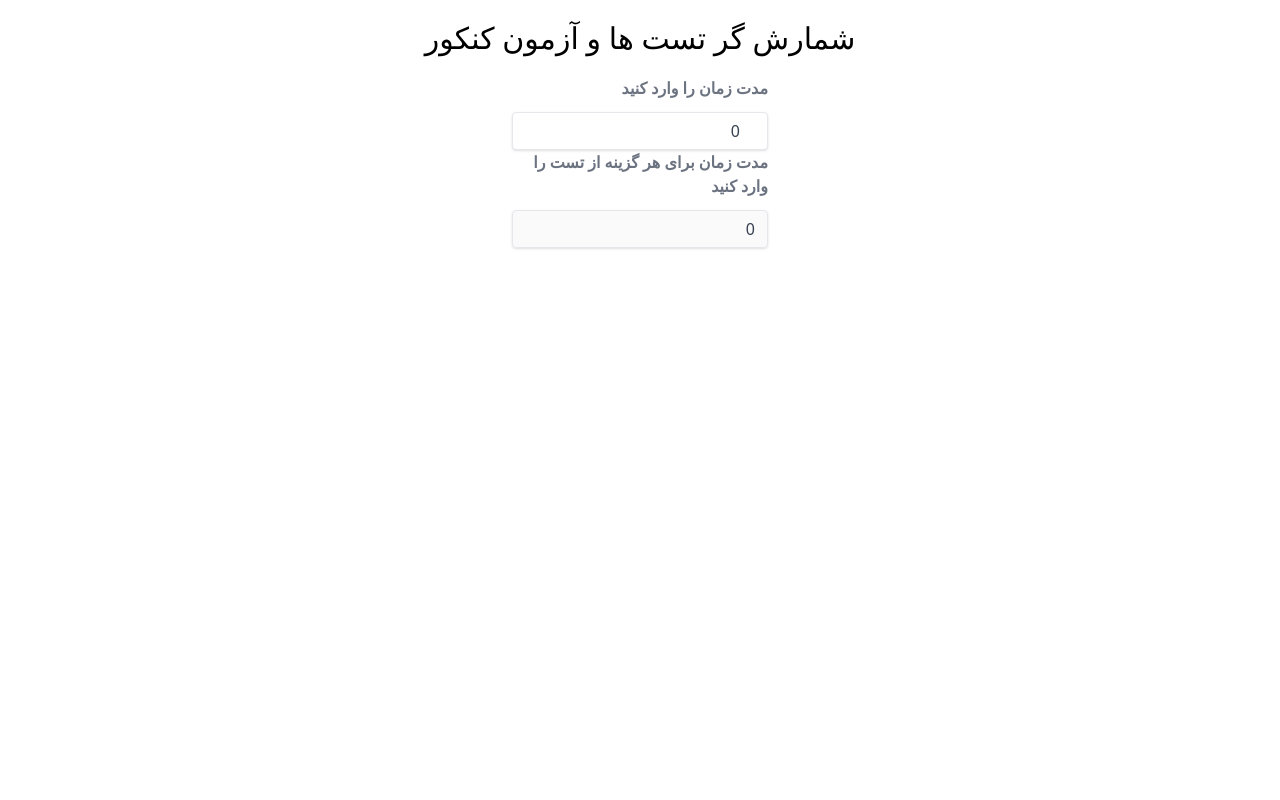
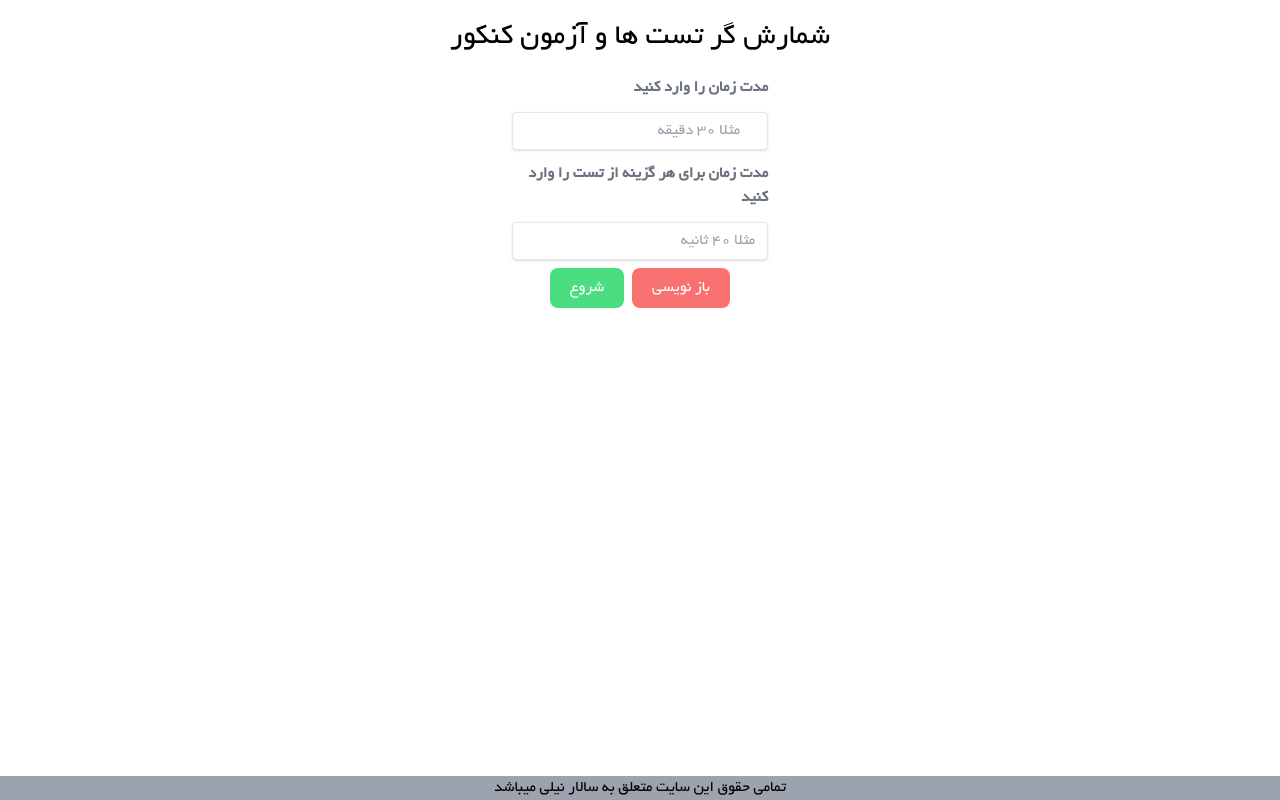
Before and after one commit to DesertFoox/konkourTestCountdown, a React (Create React App) app: page / in a window 1280 px wide. Built offline with nearby package versions, Linux system fonts and the light colour scheme.

Commit message:
fix button logic

```diff
--- a/src/Components/Common/Button/Button.tsx
+++ b/src/Components/Common/Button/Button.tsx
@@ -8,15 +8,12 @@ const Button: React.FC<IButtonProps> = ({
   onClick,
   color,
   disabled,
+  disabledColor,
 }): JSX.Element => {
   return (
     <button
       className={`h-10 px-5 ${
-        disabled
-          ? `bg-${color ? color : "green"}-400 ${
-              color === "bg-red-600" ? "bg-red-300" : "green"
-            }`
-          : `${color ? color : "bg-green-700"}`
+        disabled ? disabledColor : color
       }  transition-colors duration-150  rounded-lg focus:shadow-outline ${className}`}
       onClick={onClick}
       disabled={disabled}
--- a/src/Components/Common/Input/Input.tsx
+++ b/src/Components/Common/Input/Input.tsx
@@ -13,7 +13,7 @@ const Input: React.FC<IInputProps> = ({
 }): JSX.Element => {
   return (
     <>
-      <label className="block text-gray-500  font-bold text-right ">{label}</label>
+      <label className="block text-gray-500 mt-3 font-bold text-right ">{label}</label>
       <input
         type={type}
         disabled={disabled}
--- /dev/null
+++ b/src/Components/Footer/Footer.tsx
@@ -0,0 +1,11 @@
+import React from "react";
+
+const Footer = (): JSX.Element => {
+  return (
+    <div className="bg-gray-400 text-center fixed bottom-0 right-0 w-full">
+       تمامی حقوق این سایت متعلق به سالار نیلی میباشد
+    </div>
+  );
+};
+
+export default Footer;
--- a/src/Components/LandingContainer/LandingContainer.tsx
+++ b/src/Components/LandingContainer/LandingContainer.tsx
@@ -7,13 +7,13 @@ import Button from "../Common/Button/Button";
 import Timestamp from "../Timestamp/Timestamp";
 
 const LandingContainer = () => {
-  const [timer, setTimer] = useState<number>(0);
-  const [optionTimer, setOptionTimer] = useState<number>(0);
+  const [timer, setTimer] = useState<string>("]");
+  const [optionTimer, setOptionTimer] = useState<string>("");
   const [timeStamp, setTimeStamp] = useState<boolean>(false);
 
   const submitTest = () => {
     setTimeStamp(false);
-    if (timer === 0 || optionTimer === 0) {
+    if (timer === "" || optionTimer === "") {
       setTimeStamp(false);
 
       toast.error("لطفا فیلد ها را کامل پر کنید", {
@@ -32,8 +32,8 @@ const LandingContainer = () => {
 
   const reset = () => {
     setTimeStamp(false);
-    setOptionTimer(0);
-    setTimer(0);
+    setOptionTimer("");
+    setTimer("");
   };
   return (
     <div className="container  mx-auto px-5">
@@ -44,49 +44,53 @@ const LandingContainer = () => {
         <Input
           type="number"
           value={timer}
-          onChange={(e) => setTimer(parseInt(e.target.value))}
+          onChange={(e) => setTimer(e.target.value)}
           label="مدت زمان را وارد کنید"
           placeholder="مثلا 30 دقیقه"
         />
         <Input
           type="text"
           value={optionTimer}
-          disabled={timer === 0 ? true : false}
-          onChange={(e) => setOptionTimer(parseInt(e.target.value))}
+          disabled={timer === "" ? true : false}
+          onChange={(e) => setOptionTimer(e.target.value)}
           label="مدت زمان برای هر گزینه از تست را وارد کنید"
           placeholder="مثلا 40 ثانیه"
         />
         <div className="flex justify-center  mt-2">
-          {timer !== 0 && optionTimer !== 0 && (
           <>
             <Button
-                disabled={timer === 0 || optionTimer === 0 ? true : false}
+              disabled={timer === "" || optionTimer === "" ? true : false}
               className="text-white mr-2"
+              color={"bg-green-700"}
+              disabledColor="bg-green-400"
               onClick={() => submitTest()}
             >
               شروع
             </Button>
             <Button
-                disabled={timer === 0 && optionTimer === 0 ? true : false}
-                color="bg-red-600"
+              disabled={timer === "" || optionTimer === "" ? true : false}
+              color="bg-red-700"
+              disabledColor={"bg-red-400"}
               className="text-white"
               onClick={() => reset()}
             >
               باز نویسی
             </Button>
           </>
-          )}
         </div>
         {timeStamp && (
           <div className="flex justify-center items-center flex-col mt-5 w-72">
             <h2 className="mb-5" style={{ direction: "rtl" }}>
-              {" "}
               {timer} دقیقه مدت زمان آزمون
             </h2>
-            <Timestamp dur={timer} isComplete={false} isMinute />
+            <Timestamp dur={parseInt(timer)} isComplete={false} isMinute />
 
             <h2 className="mb-5">مدت زمان هر سوال</h2>
-            <Timestamp dur={optionTimer} isComplete isMinute={false} />
+            <Timestamp
+              dur={parseInt(optionTimer)}
+              isComplete
+              isMinute={false}
+            />
           </div>
         )}
       </div>
--- a/src/Core/Interfaces/IButtonProps.ts
+++ b/src/Core/Interfaces/IButtonProps.ts
@@ -3,6 +3,7 @@ interface IButtonProps {
   children: any;
   onClick?: (e?: any) => any;
   color?: string;
-  disabled?: boolean
+  disabled?: boolean;
+  disabledColor?: string;
 }
 export default IButtonProps;
--- a/src/Screens/Landing/Landing.tsx
+++ b/src/Screens/Landing/Landing.tsx
@@ -1,4 +1,5 @@
 import React from "react";
+import Footer from "../../Components/Footer/Footer";
 
 import LandingContainer from "../../Components/LandingContainer/LandingContainer";
 
@@ -6,6 +7,7 @@ const Landing = () => {
   return (
     <>
       <LandingContainer />
+      <Footer />
     </>
   );
 };
--- a/src/index.css
+++ b/src/index.css
@@ -1,3 +1,13 @@
 @tailwind base;
 @tailwind components;
 @tailwind utilities;
+
+@font-face {
+    font-family: 'Yekan';
+
+    src: url('./Assets/Fonts/Yekan.ttf');
+  }
+
+  body{
+    font-family: "Yekan" !important;
+  }
```
Also changed, not shown: src/Assets/Fonts/Yekan.ttf (added), 1 other file (tests, documents, lock files or other folders). Lines whose indentation alone changed are shown as unchanged.
